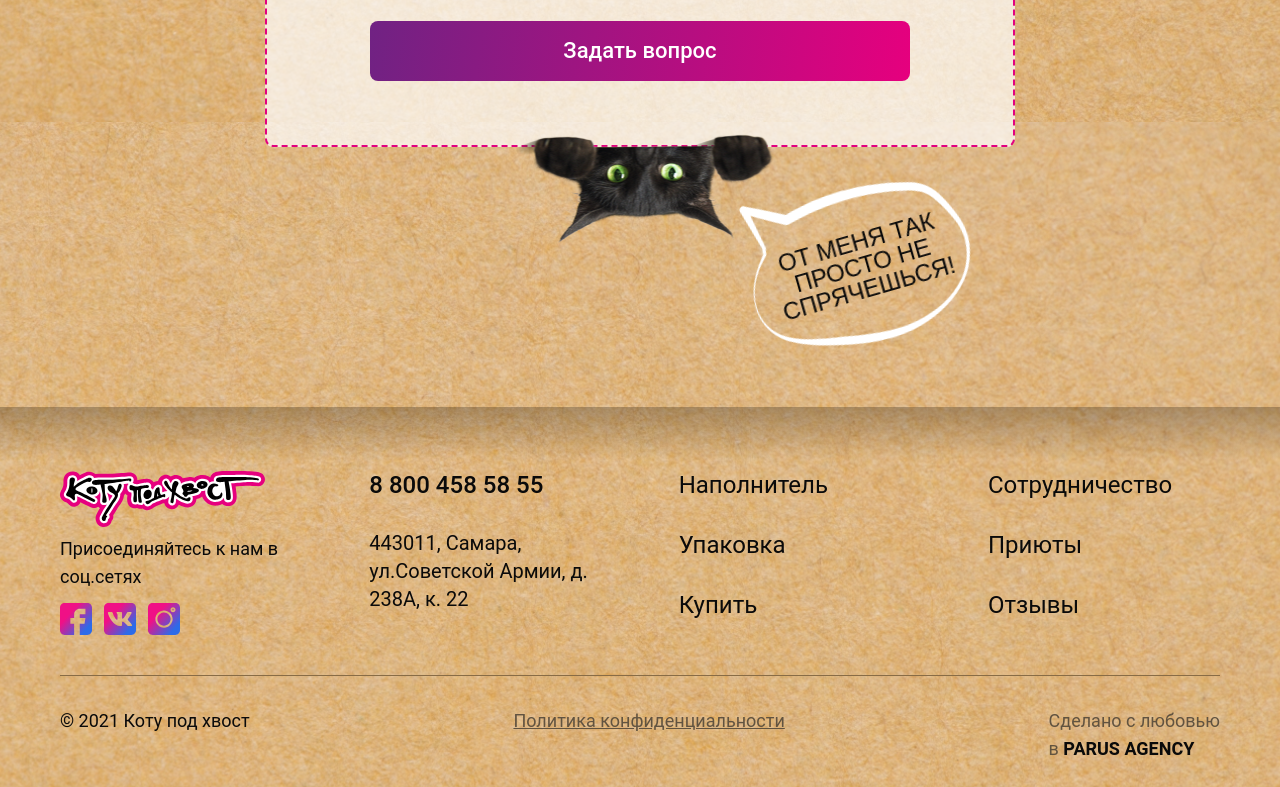
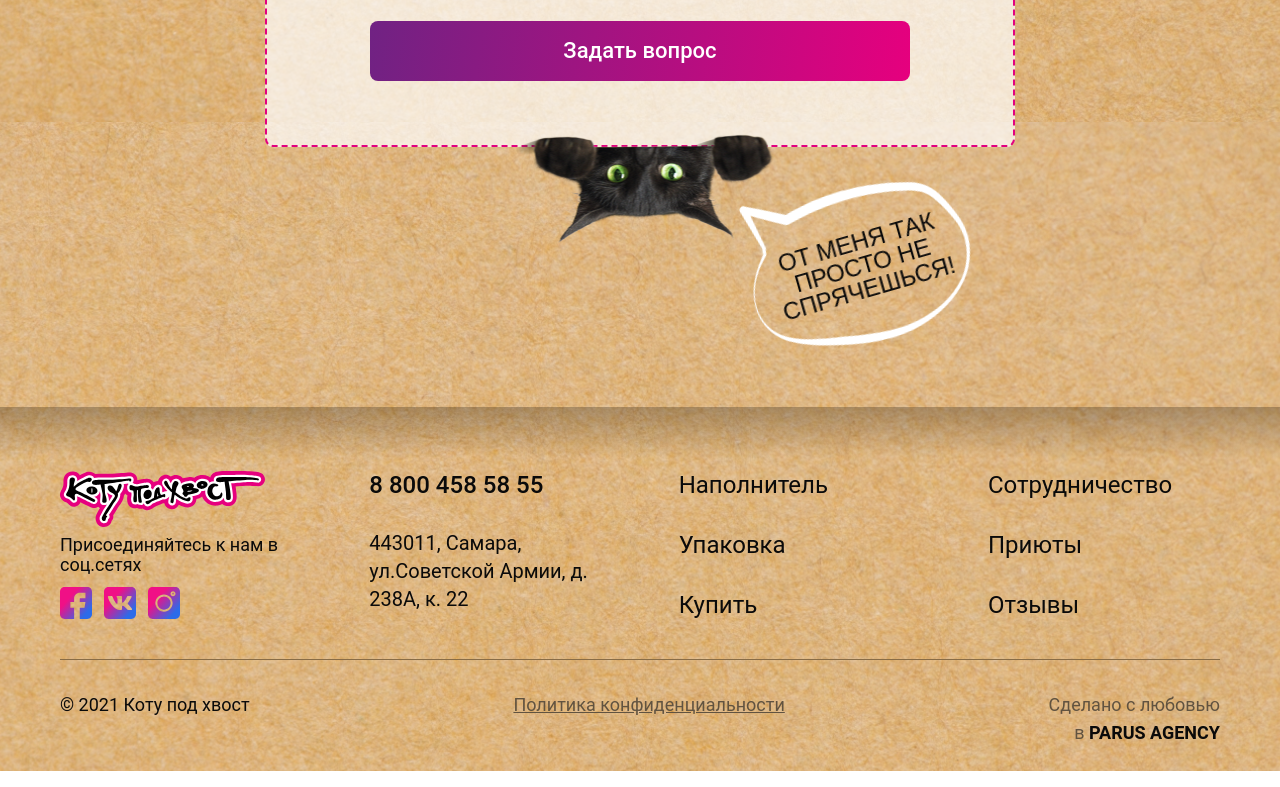
Before and after one commit to hamsterartit/kotupodhvost, a website: page app/templates/index.html in a window 1280 px wide. Shown: the part 7878-8665 px from the top of the page. Drawn offline with nearby package versions, Linux system fonts and the light colour scheme; files that its build step writes are made by us from their sources; files whose address does not match are found by name; a web font is replaced by a local one.

Commit message:
added files

```diff
--- a/app/styles/scss/ui/_footer.scss
+++ b/app/styles/scss/ui/_footer.scss
@@ -84,6 +84,7 @@
     font-size: rem(22);
     display: block;
     margin: 0 auto;
+    transition: color $animate-duration-effect ease;
 
     @include for-size(tablet-portrait-up) {
       font-size: rem(24);
@@ -143,6 +144,10 @@
 .copyright {
   color: #615340;
 
+  @include for-size(tablet-portrait-up) {
+    text-align: right;
+  }
+
   a {
     color: $c-footer-link;
     text-decoration: none;
--- a/app/styles/scss/ui/_form.scss
+++ b/app/styles/scss/ui/_form.scss
@@ -114,12 +114,20 @@
   }
 
   &__check {
-    margin-top: 36px;
+    margin-top: 16px;
     display: flex;
+
+    @include for-size(tablet-portrait-up) {
+      margin-top: 36px;
+    }
   }
 
   &__btn {
-    margin-top: 24px;
+    margin-top: 32px;
+
+    @include for-size(tablet-portrait-up) {
+      margin-top: 24px;
+    }
   }
 }
 
--- a/app/styles/scss/ui/_header.scss
+++ b/app/styles/scss/ui/_header.scss
@@ -119,6 +119,7 @@
     color: $c-nav-link;
     text-decoration: none;
     font-size: rem(22);
+    transition: color $animate-duration-effect ease;
 
     @include for-size(tablet-portrait-up) {
       font-size: 1rem;
--- a/app/styles/scss/ui/_politics.scss
+++ b/app/styles/scss/ui/_politics.scss
@@ -33,11 +33,12 @@
     transform: rotate(2.51deg);
     padding-left: 20px;
     padding-right: 20px;
+    padding-bottom: 10px;
 
     @include for-size(tablet-portrait-up) {
-      top: 3%;
+      top: 1%;
       right: 34%;
-      transform: rotate(-2.51deg);
+      transform: rotate(1.49deg);
     }
   }
 
@@ -47,10 +48,11 @@
     top: 23%;
     left: 54%;
     transform: rotate(2.51deg);
+    padding-bottom: 10px;
 
     @include for-size(tablet-portrait-up) {
-      top: 21%;
-      right: 20%;
+      top: 19%;
+      right: 17%;
       left: auto;
     }
   }
--- a/app/styles/scss/ui/_social.scss
+++ b/app/styles/scss/ui/_social.scss
@@ -3,10 +3,10 @@
     margin-bottom: 12px;
     margin-top: 0;
     font-weight: 400;
+    line-height: rem(20);
 
     .header & {
       font-size: rem(16);
-      line-height: rem(20);
     }
   }
 
```
Also changed, not shown: dist/styles/css/styles.css, dist/styles/css/styles.min.css.
